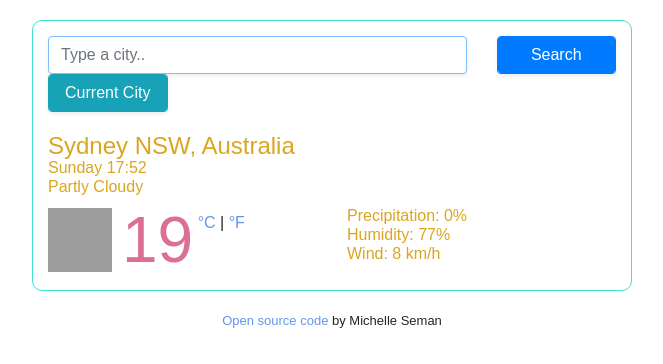
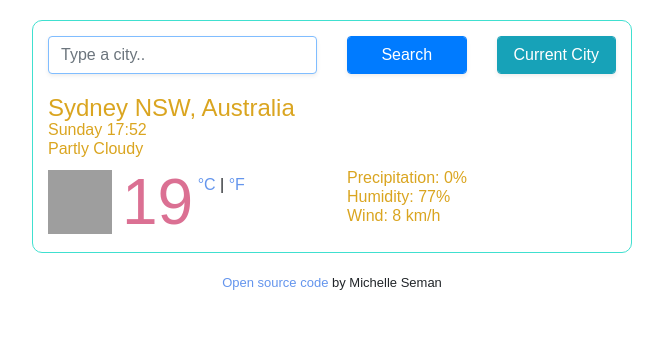
Before and after one commit to MichSeman/weatherApp-sheCodes, a plain HTML site: page index.html in a window 1280 px wide. Shown: the whole page, without its empty margins (308-971 px from the left). Drawn offline with nearby package versions, Linux system fonts and the light colour scheme; no server answers; grey boxes are pictures that could not be loaded.

Commit message:
CSS updates - button position

```diff
--- a/index.html
+++ b/index.html
@@ -20,7 +20,7 @@
       <div class="weather-app">
         <form class="search-form" id="search-form">
           <div class="row">
-            <div class="col-9">
+            <div class="col-6">
               <input
                 type="search"
                 placeholder="Type a city.."
```
